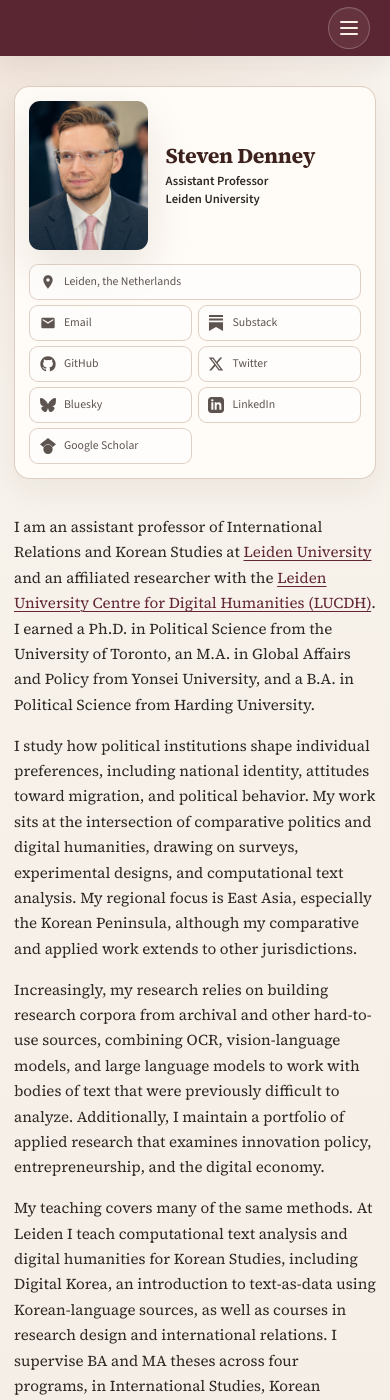
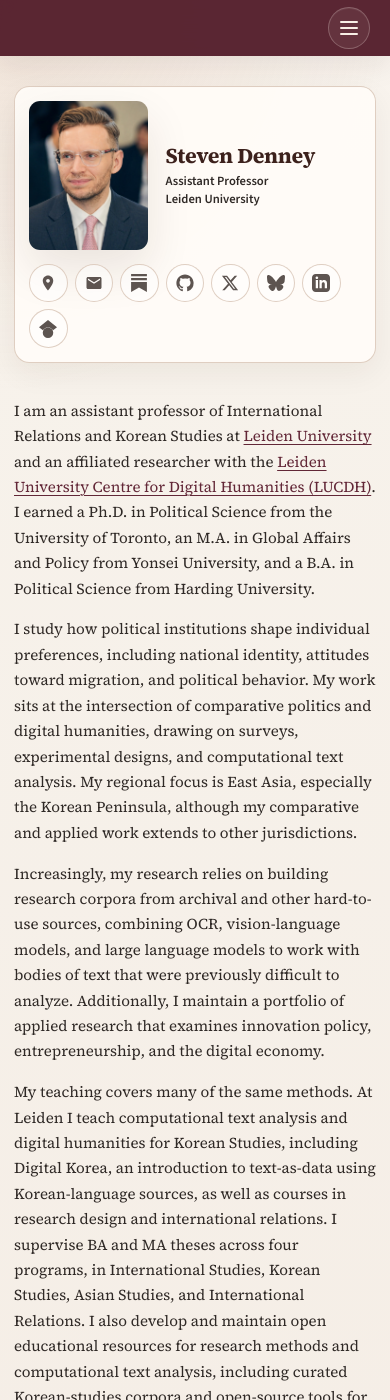
Before and after one commit to scdenney/scdenney.github.io, a Jekyll site: the page built from index.md, in a window 390 px wide and 1400 px high. Built offline with Jekyll 4.4.1, drawn with Linux system fonts in a browser that asks for light colours.

Commit message:
Compact constrained homepage profile

```diff
--- a/_includes/head.html
+++ b/_includes/head.html
@@ -7,6 +7,6 @@
 <link rel="preconnect" href="https://fonts.gstatic.com" crossorigin>
 <link href="https://fonts.googleapis.com/css2?family=Source+Sans+3:wght@400;500;600;700&family=Source+Serif+4:opsz,wght@8..60,400;8..60,500;8..60,600;8..60,700&display=swap" rel="stylesheet">
 
-<link rel="stylesheet" href="{{ '/assets/css/style.css?v=20260715b' | relative_url }}">
+<link rel="stylesheet" href="{{ '/assets/css/style.css?v=20260715c' | relative_url }}">
 
 <link rel="icon" type="image/svg+xml" href="{{ '/assets/images/favicon.svg' | relative_url }}">
--- a/_includes/sidebar.html
+++ b/_includes/sidebar.html
@@ -6,51 +6,51 @@
 
     <ul class="author__urls">
       <li>
-        <a href="https://www.google.com/maps/place/Leiden,+Netherlands" target="_blank" rel="noopener">
+        <a href="https://www.google.com/maps/place/Leiden,+Netherlands" target="_blank" rel="noopener" title="Leiden, the Netherlands">
           <svg width="16" height="16" viewBox="0 0 24 24" xmlns="http://www.w3.org/2000/svg"><path d="M12 2C8.13 2 5 5.13 5 9c0 5.25 7 13 7 13s7-7.75 7-13c0-3.87-3.13-7-7-7zm0 9.5c-1.38 0-2.5-1.12-2.5-2.5s1.12-2.5 2.5-2.5 2.5 1.12 2.5 2.5-1.12 2.5-2.5 2.5z" fill="currentColor"/></svg>
-          Leiden, the Netherlands
+          <span class="author__label">Leiden, the Netherlands</span>
         </a>
       </li>
       <li>
-        <a href="mailto:{{ site.author.email }}">
+        <a href="mailto:{{ site.author.email }}" title="Email">
           <svg width="16" height="16" viewBox="0 0 24 24" xmlns="http://www.w3.org/2000/svg"><path d="M20 4H4c-1.1 0-1.99.9-1.99 2L2 18c0 1.1.9 2 2 2h16c1.1 0 2-.9 2-2V6c0-1.1-.9-2-2-2zm0 4l-8 5-8-5V6l8 5 8-5v2z" fill="currentColor"/></svg>
-          Email
+          <span class="author__label">Email</span>
         </a>
       </li>
       <li>
-        <a href="{{ site.author.substack }}" target="_blank" rel="noopener">
+        <a href="{{ site.author.substack }}" target="_blank" rel="noopener" title="Substack">
           <svg width="16" height="16" viewBox="0 0 24 24" xmlns="http://www.w3.org/2000/svg"><path d="M22.539 8.242H1.46V5.406h21.08v2.836zM1.46 10.812V24L12 18.11 22.54 24V10.812H1.46zM22.54 0H1.46v2.836h21.08V0z" fill="currentColor"/></svg>
-          Substack
+          <span class="author__label">Substack</span>
         </a>
       </li>
       <li>
-        <a href="https://github.com/{{ site.author.github }}" target="_blank" rel="noopener">
+        <a href="https://github.com/{{ site.author.github }}" target="_blank" rel="noopener" title="GitHub">
           <svg width="16" height="16" viewBox="0 0 24 24" xmlns="http://www.w3.org/2000/svg"><path d="M12 .5C5.65.5.5 5.65.5 12c0 5.09 3.29 9.39 7.86 10.91.58.1.79-.25.79-.56v-2.14c-3.2.69-3.87-1.36-3.87-1.36-.52-1.34-1.28-1.7-1.28-1.7-1.05-.72.08-.71.08-.71 1.16.08 1.77 1.19 1.77 1.19 1.03 1.76 2.7 1.25 3.36.96.1-.75.4-1.25.73-1.54-2.55-.29-5.24-1.28-5.24-5.69 0-1.26.45-2.29 1.19-3.09-.12-.29-.52-1.47.11-3.05 0 0 .97-.31 3.17 1.18A10.95 10.95 0 0 1 12 6.01c.98 0 1.95.13 2.87.39 2.2-1.49 3.17-1.18 3.17-1.18.63 1.58.23 2.76.11 3.05.74.8 1.19 1.83 1.19 3.09 0 4.42-2.69 5.39-5.25 5.68.41.35.78 1.05.78 2.12v3.19c0 .31.21.67.8.56A11.5 11.5 0 0 0 23.5 12C23.5 5.65 18.35.5 12 .5Z" fill="currentColor"/></svg>
-          GitHub
+          <span class="author__label">GitHub</span>
         </a>
       </li>
       <li>
-        <a href="https://twitter.com/{{ site.author.twitter }}" target="_blank" rel="noopener">
+        <a href="https://twitter.com/{{ site.author.twitter }}" target="_blank" rel="noopener" title="Twitter">
           <svg width="16" height="16" viewBox="0 0 24 24" xmlns="http://www.w3.org/2000/svg"><path d="M18.244 2.25h3.308l-7.227 8.26 8.502 11.24H16.17l-5.214-6.817L4.99 21.75H1.68l7.73-8.835L1.254 2.25H8.08l4.713 6.231zm-1.161 17.52h1.833L7.084 4.126H5.117z" fill="currentColor"/></svg>
-          Twitter
+          <span class="author__label">Twitter</span>
         </a>
       </li>
       <li>
-        <a href="https://bsky.app/profile/{{ site.author.bluesky }}" target="_blank" rel="noopener">
+        <a href="https://bsky.app/profile/{{ site.author.bluesky }}" target="_blank" rel="noopener" title="Bluesky">
           <svg width="16" height="16" viewBox="0 0 24 24" xmlns="http://www.w3.org/2000/svg"><path d="M12 10.8c-1.087-2.114-4.046-6.053-6.798-7.995C2.566.944 1.561 1.266.902 1.565.139 1.908 0 3.08 0 3.768c0 .69.378 5.65.624 6.479.815 2.736 3.713 3.66 6.383 3.364.136-.02.275-.039.415-.056-.138.022-.276.04-.415.056-3.912.58-7.387 2.005-2.83 7.078 5.013 5.19 6.87-1.113 7.823-4.308.953 3.195 2.05 9.271 7.733 4.308 4.267-4.308 1.172-6.498-2.74-7.078a8.741 8.741 0 0 1-.415-.056c.14.017.279.036.415.056 2.67.297 5.568-.628 6.383-3.364.246-.828.624-5.79.624-6.478 0-.69-.139-1.861-.902-2.206-.659-.298-1.664-.62-4.3 1.24C16.046 4.748 13.087 8.687 12 10.8Z" fill="currentColor"/></svg>
-          Bluesky
+          <span class="author__label">Bluesky</span>
         </a>
       </li>
       <li>
-        <a href="https://www.linkedin.com/in/{{ site.author.linkedin }}" target="_blank" rel="noopener">
+        <a href="https://www.linkedin.com/in/{{ site.author.linkedin }}" target="_blank" rel="noopener" title="LinkedIn">
           <svg width="16" height="16" viewBox="0 0 24 24" xmlns="http://www.w3.org/2000/svg"><path d="M19 0h-14c-2.761 0-5 2.239-5 5v14c0 2.761 2.239 5 5 5h14c2.762 0 5-2.239 5-5v-14c0-2.761-2.238-5-5-5zm-11 19h-3v-11h3v11zm-1.5-12.268c-.966 0-1.75-.79-1.75-1.764s.784-1.764 1.75-1.764 1.75.79 1.75 1.764-.783 1.764-1.75 1.764zm13.5 12.268h-3v-5.604c0-3.368-4-3.113-4 0v5.604h-3v-11h3v1.765c1.396-2.586 7-2.777 7 2.476v6.759z" fill="currentColor"/></svg>
-          LinkedIn
+          <span class="author__label">LinkedIn</span>
         </a>
       </li>
       <li>
-        <a href="https://scholar.google.com/citations?user={{ site.author.google_scholar }}&hl=en" target="_blank" rel="noopener">
+        <a href="https://scholar.google.com/citations?user={{ site.author.google_scholar }}&hl=en" target="_blank" rel="noopener" title="Google Scholar">
           <svg width="16" height="16" viewBox="0 0 24 24" xmlns="http://www.w3.org/2000/svg"><path d="M5.242 13.769L0 9.5 12 0l12 9.5-5.242 4.269C17.548 11.249 14.978 9.5 12 9.5c-2.977 0-5.548 1.748-6.758 4.269zM12 10a7 7 0 1 0 0 14 7 7 0 0 0 0-14z" fill="currentColor"/></svg>
-          Google Scholar
+          <span class="author__label">Google Scholar</span>
         </a>
       </li>
     </ul>
--- a/assets/css/style.css
+++ b/assets/css/style.css
@@ -1286,16 +1286,39 @@ details ul li {
   .author__urls {
     grid-column: 1 / -1;
     grid-row: 3;
-    grid-template-columns: repeat(2, minmax(0, 1fr));
+    display: flex;
+    flex-wrap: wrap;
+    gap: 0.5rem;
     margin-top: 1rem;
   }
 
   .author__urls li:first-child {
-    grid-column: 1 / -1;
+    grid-column: auto;
   }
 
   .author__urls a {
-    justify-content: flex-start;
+    width: 2.75rem;
+    height: 2.75rem;
+    padding: 0;
+    border-radius: 999px;
+    justify-content: center;
+  }
+
+  .author__urls svg {
+    width: 18px;
+    height: 18px;
+  }
+
+  .author__label {
+    position: absolute;
+    width: 1px;
+    height: 1px;
+    padding: 0;
+    margin: -1px;
+    overflow: hidden;
+    clip: rect(0, 0, 0, 0);
+    white-space: nowrap;
+    border: 0;
   }
 
   .project-card__header,
```
